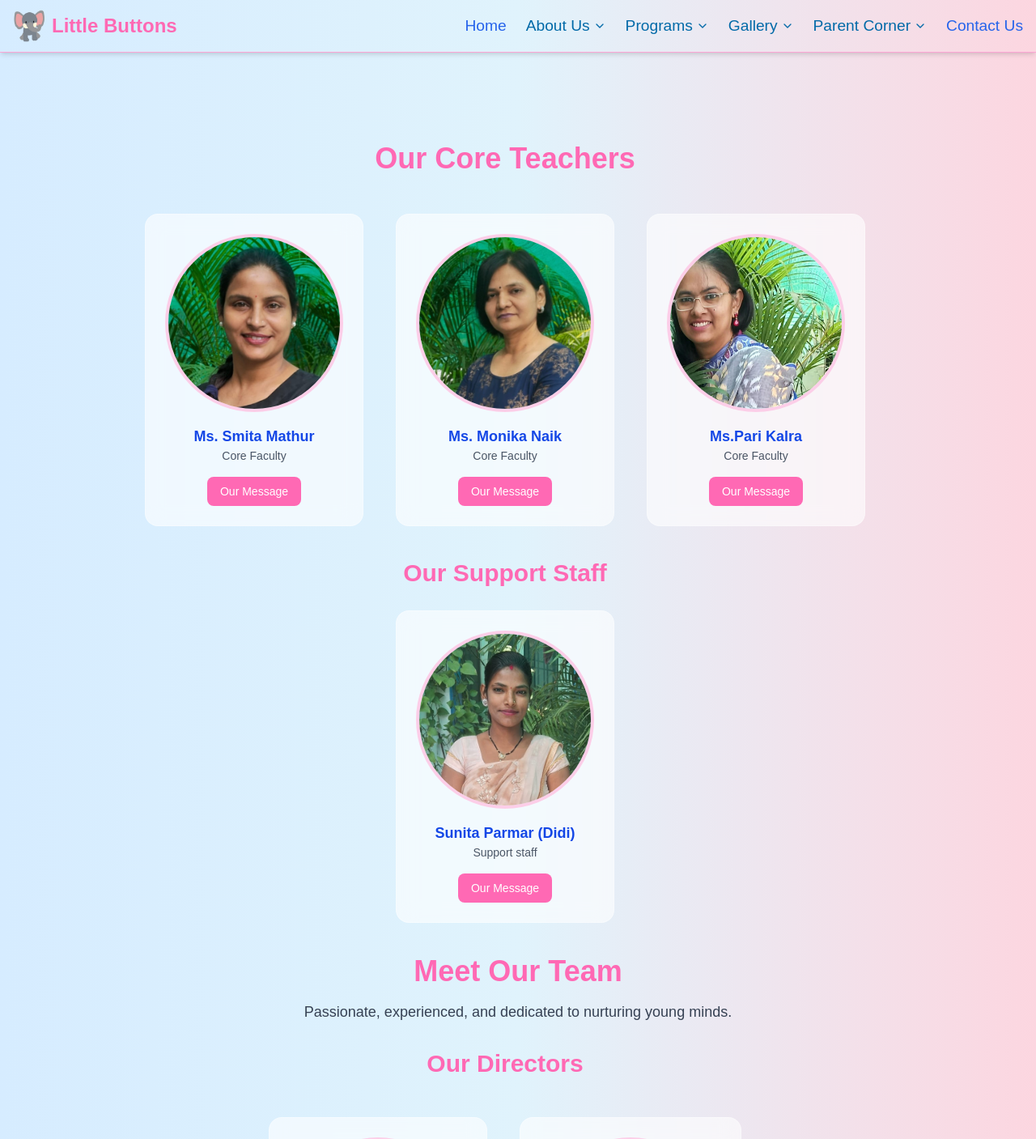
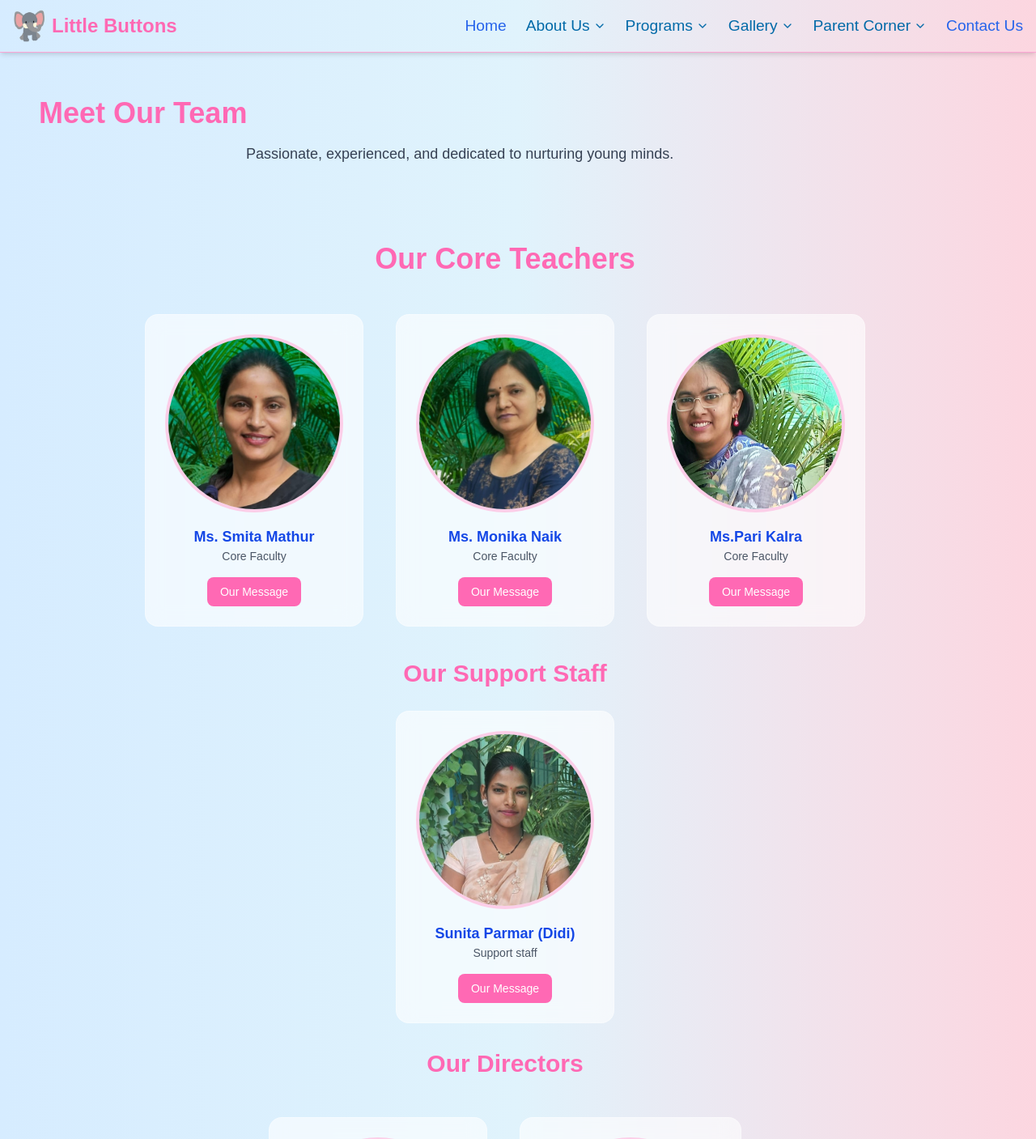
Before and after one commit to abhishekkrpandey17/Little-Button-School, a Next.js app in the folder client/: page /teampage in a window 1280 px wide. Shown: the top 1407 px of the page at 81% size. Built offline with nearby package versions, Linux system fonts and the light colour scheme.

Commit message:
Update in code

```diff
--- a/client/src/app/components/ourTeam.tsx
+++ b/client/src/app/components/ourTeam.tsx
@@ -95,6 +95,12 @@ const OurTeam = () => {
   return (
     <section className="bg-gradient-to-r from-[#d6ecff] via-[#e0f3fc] to-[#fcd6e0] pt-20 pb-20 px-6 md:px-12">
       {/* Title */}
+      <h2 className="text-4xl mt-10 font-extrabold text-[#ff69b4] mb-4">
+        Meet Our Team
+      </h2>
+      <p className="text-gray-700 max-w-2xl mx-auto text-lg">
+        Passionate, experienced, and dedicated to nurturing young minds.
+      </p>
 
       {/* Core Faculty */}
       <motion.div
@@ -144,12 +150,6 @@ const OurTeam = () => {
         viewport={{ once: true }}
         className="text-center mb-12"
       >
-        <h2 className="text-4xl mt-10 font-extrabold text-[#ff69b4] mb-4">
-          Meet Our Team
-        </h2>
-        <p className="text-gray-700 max-w-2xl mx-auto text-lg">
-          Passionate, experienced, and dedicated to nurturing young minds.
-        </p>
         <p className="mt-8 text-center text-3xl text-[#ff69b4] font-extrabold w-[90vw]">
           Our Directors
         </p>
```
